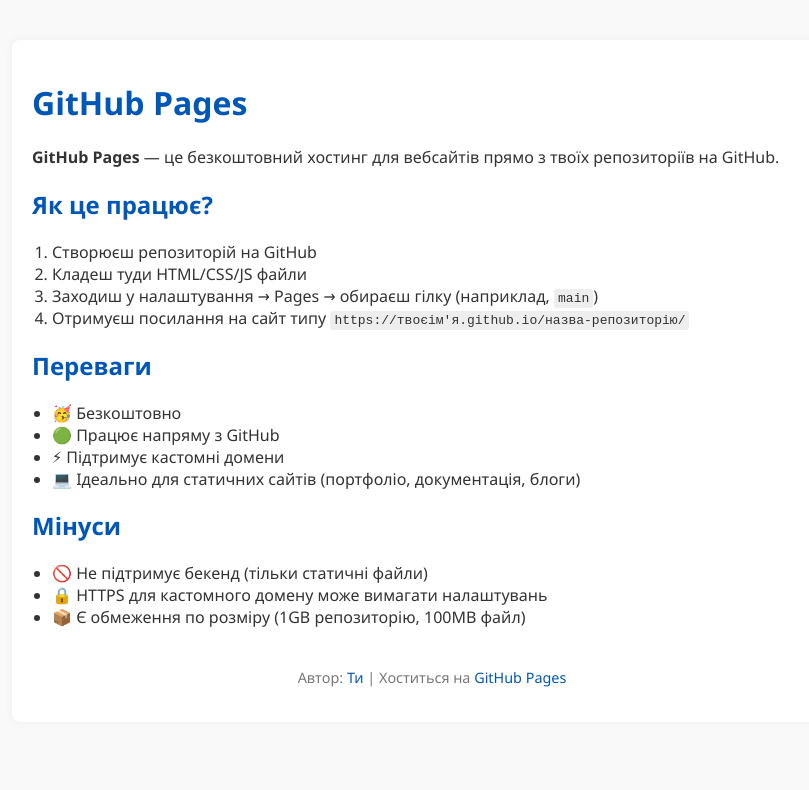
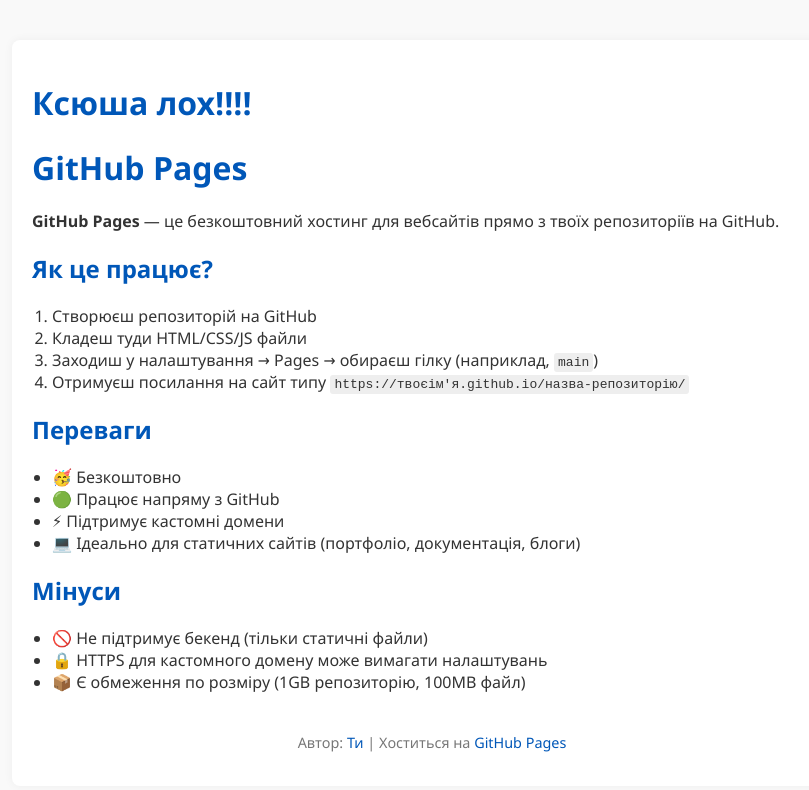
Before and after one commit to HorbenkoAnton/gitgub-pages-test, a plain HTML site: page index.html in a window 1280 px wide. Shown: the whole page, without its empty margins (208-1017 px from the left). Drawn offline with Linux system fonts and the light colour scheme.

Commit message:
Update index.html

```diff
--- a/index.html
+++ b/index.html
@@ -8,6 +8,7 @@
 </head>
 <body>
   <div class="container">
+    <h1>Ксюша лох!!!! </h1>
     <h1>GitHub Pages</h1>
     <p><strong>GitHub Pages</strong> — це безкоштовний хостинг для вебсайтів прямо з твоїх репозиторіїв на GitHub.</p>
 
```
